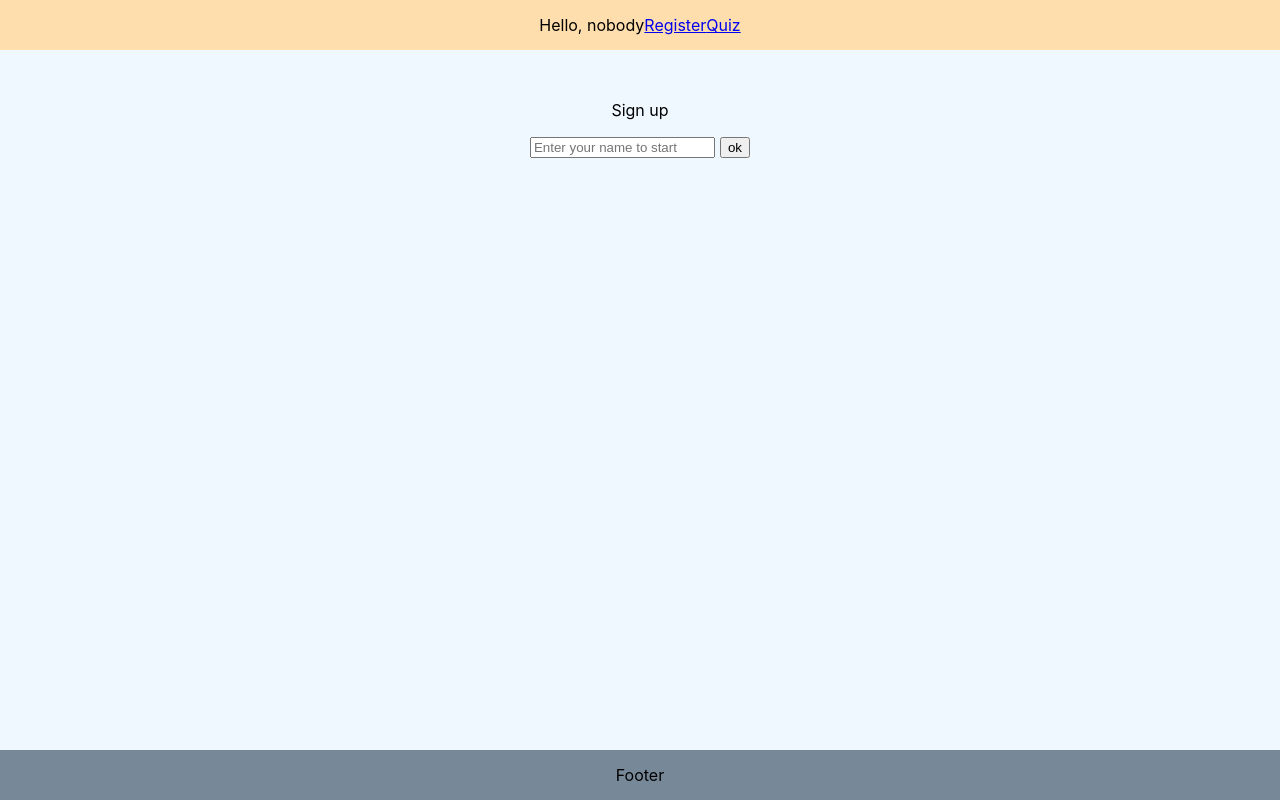
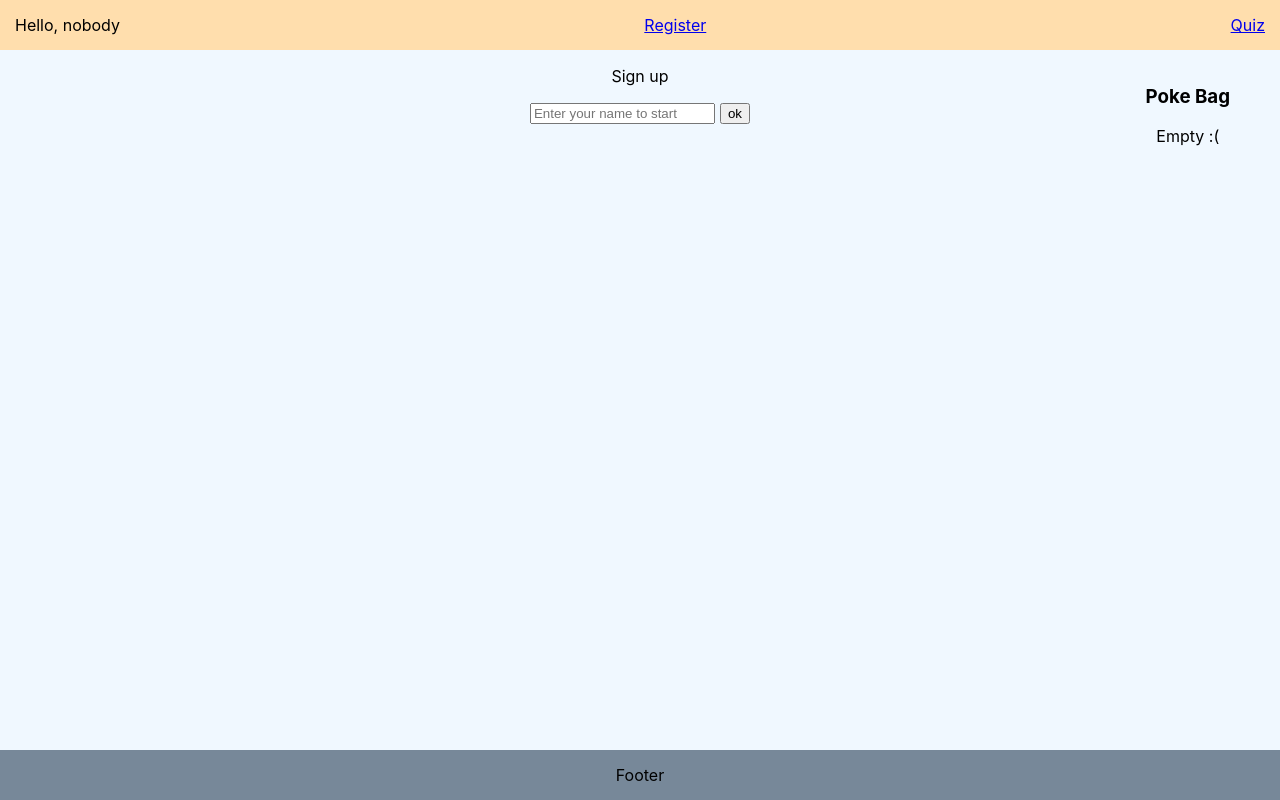
Before and after one commit to webplatformz/react-training-exercise, a React (Create React App) app: page /register in a window 1280 px wide. Built offline with nearby package versions, Linux system fonts and the light colour scheme.

Commit message:
poke bag

```diff
--- a/src/App.css
+++ b/src/App.css
@@ -13,11 +13,12 @@ body {
 .header {
   padding: 15px;
   background-color: navajowhite;
+  display: flex;
+  justify-content: space-between;
 }
 
 .content {
-  width: 75vw;
-  margin: 50px auto;
+  position: relative;
 }
 
 .footer {
@@ -43,3 +44,10 @@ body {
   cursor: pointer;
   color: white;
 }
+
+.poke-bag {
+  position: absolute;
+  padding-right: 50px;
+  top: 0;
+  right: 0;
+}
--- a/src/App.tsx
+++ b/src/App.tsx
@@ -1,15 +1,34 @@
 import React, { useState } from 'react';
 import './App.css';
-import { Header } from "./Header";
-import { Footer } from "./Footer";
-import { Register } from "./register/Register";
+import { Header } from './Header';
+import { Footer } from './Footer';
+import { Register } from './register/Register';
 import { BrowserRouter as Router, Route, Redirect, Switch } from 'react-router-dom';
-import { PokeQuiz } from "./quiz/PokeQuiz";
+import { PokeQuiz } from './quiz/PokeQuiz';
+import { PokeBag } from './pokeBag/PokeBag';
+
+interface IPokeBagContext {
+  pokemons: string[];
+  addPokemon: (pokemon: string) => void;
+}
+
+export const PokeBagContext = React.createContext<IPokeBagContext>({
+  pokemons: [],
+  addPokemon: () => {}
+});
 
 const App: React.FC = () => {
   const [user, setUser] = useState<string>('');
+  const [pokeBag, setPokeBag] = useState<string[]>([]);
+
 
   return (
+    <PokeBagContext.Provider
+      value={{
+        pokemons: pokeBag,
+        addPokemon: (pokemon: string) => setPokeBag([...pokeBag, pokemon])
+      }}
+    >
       <Router>
         <div className="App">
           <Header user={user}/>
@@ -19,10 +38,12 @@ const App: React.FC = () => {
               <Route path="/quiz" component={() => <PokeQuiz/>}/>
               <Redirect from="/" to="/register"/>
             </Switch>
+            <PokeBag/>
           </div>
           <Footer/>
         </div>
       </Router>
+    </PokeBagContext.Provider>
   );
 };
 
--- /dev/null
+++ b/src/pokeBag/PokeBag.tsx
@@ -0,0 +1,20 @@
+import React, { useContext } from 'react';
+import { PokeBagContext } from '../App';
+
+export const PokeBag = () => {
+  const { pokemons } = useContext(PokeBagContext);
+
+  return (
+    <div className="poke-bag">
+      <h3>Poke Bag</h3>
+      {pokemons.length === 0
+        ? <div>Empty :(</div>
+        : (
+          pokemons.map(pokemon => (
+            <div key={pokemon}>{pokemon}</div>
+          ))
+        )
+      }
+    </div>
+  );
+};
--- a/src/quiz/PokeQuiz.tsx
+++ b/src/quiz/PokeQuiz.tsx
@@ -1,9 +1,11 @@
-import React, { useEffect, useState } from 'react';
+import React, { useContext, useEffect, useState } from 'react';
 import { getNextQuestion, PokeQuizQuestion } from './pokeQuizService';
+import { PokeBagContext } from '../App';
 
 export const PokeQuiz = () => {
   const [question, setQuestion] = useState<PokeQuizQuestion>();
   const [answer, setAnswer] = useState<string>();
+  const { addPokemon } = useContext(PokeBagContext);
 
   useEffect(() => {
     (async () => {
@@ -22,16 +24,20 @@ export const PokeQuiz = () => {
     return null;
   }
 
-  const correctAnswerSelected = answer && answer === question?.answer;
-  const incorrectAnswerSelected = answer && answer !== question?.answer;
+  const correctAnswerSelected = answer && answer === question.answer;
+  const incorrectAnswerSelected = answer && answer !== question.answer;
+
+  if (correctAnswerSelected) {
+    addPokemon(question.answer);
+  }
 
   return (
     <div>
       <p>Who is this?</p>
-      <img src={question?.image} alt="pokemon" width="150px"/>
+      <img src={question.image} alt="pokemon" width="150px"/>
       {!answer && (
         <div className="quiz-options">
-          {question?.options.map(option => (
+          {question.options.map(option => (
             <div
               key={option}
               onClick={() => setAnswer(option)}
@@ -40,7 +46,7 @@ export const PokeQuiz = () => {
         </div>
       )}
       {correctAnswerSelected && <div>That is correct!</div>}
-      {incorrectAnswerSelected && <div>Nope. the correct answer was {question?.answer}</div>}
+      {incorrectAnswerSelected && <div>Nope. the correct answer was {question.answer}</div>}
       {answer && <button onClick={nextQuestion}>Next</button>}
     </div>
   );
```
Also changed, not shown: 1 other file (tests, documents, lock files or other folders). Lines whose indentation alone changed are shown as unchanged.
